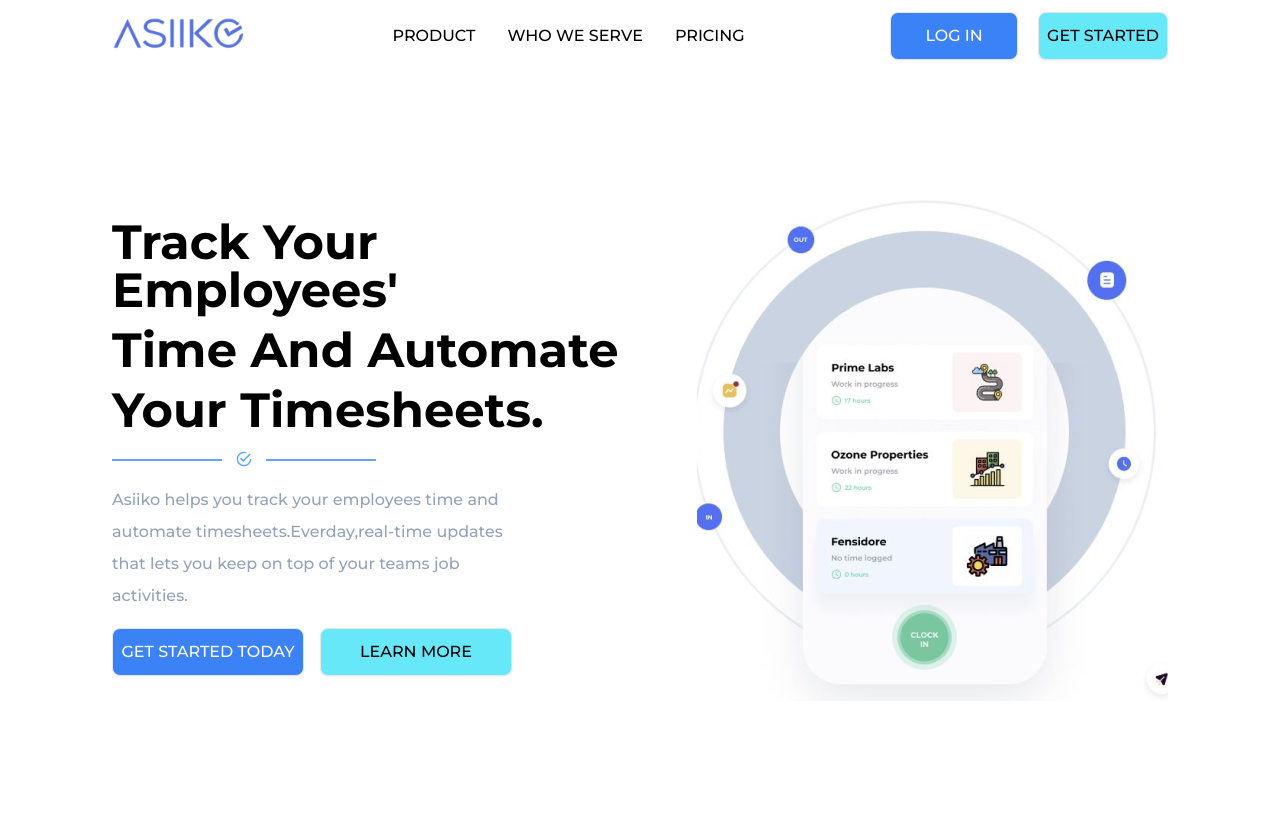
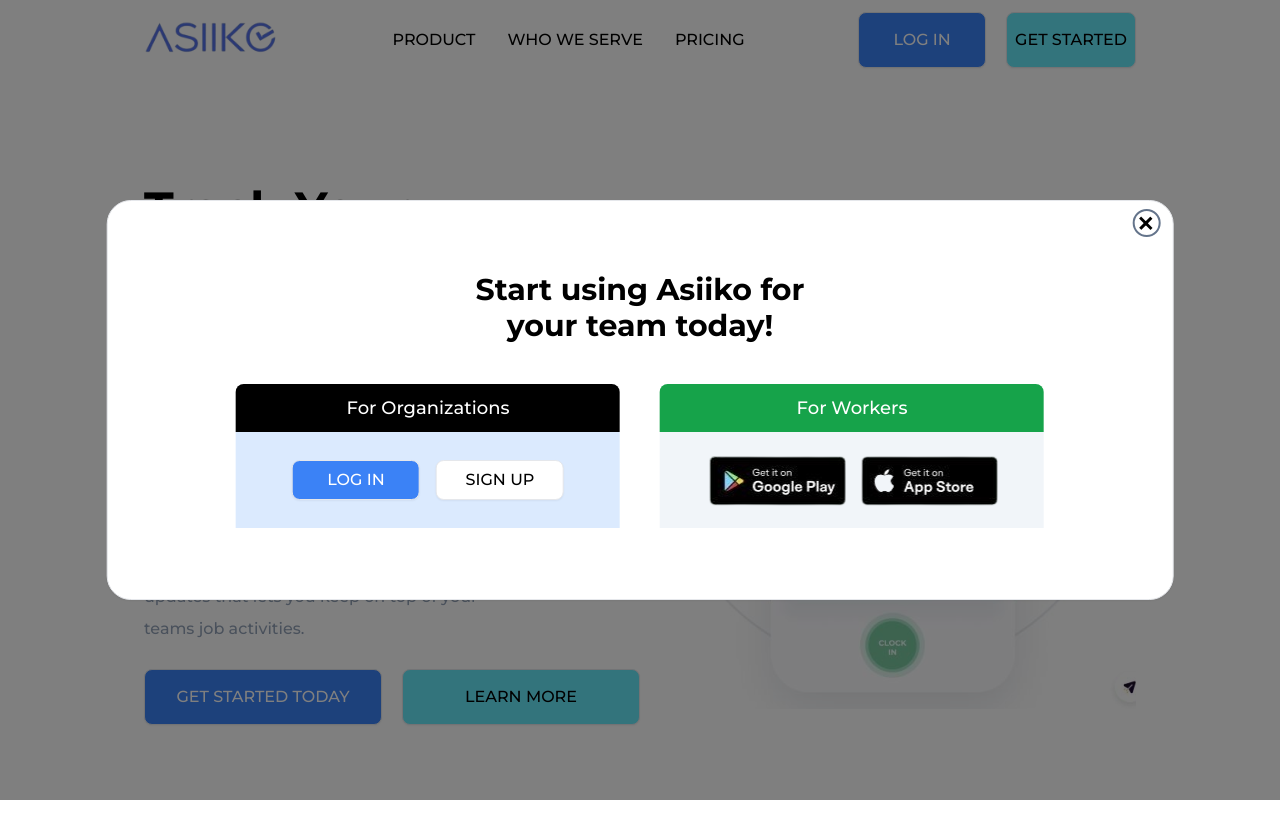
Before and after one commit to sazzy-josh/ASIIKO, a React (Vite) app: page / in a window 1280 px wide. Shown: the top 838 px of the page. Built offline with nearby package versions, Linux system fonts and the light colour scheme.

Commit message:
feat : modal responsiveness on all screens

```diff
--- a/src/Pages/Home.jsx
+++ b/src/Pages/Home.jsx
@@ -10,7 +10,7 @@
       {/* HOME SECTION */}
       <div className='flex flex-col lg:items-center lg:justify-between lg:flex lg:flex-row max-h-[calc(100vh_-_51px)] w-full'>
         {/* HOMEPAGE TEXT CONTENT */}
-        <div className='w-full lg:w-1/2 gap-y-4 lg:min-h-screen lg:h-full flex flex-col lg:justify-center my-10 lg:my-0'>
+        <div className='w-full lg:w-1/2 gap-y-6 lg:min-h-screen lg:h-full flex flex-col lg:justify-center my-10 lg:my-0'>
 
           <div className='   flex flex-col font-bold text-3xl lg:text-5xl gap-y-3'>
            <p>Track Your Employees'</p>
@@ -18,16 +18,16 @@
            <p>Your Timesheets.</p>
           </div>
 
-          <div className='relative w-2/4 flex justify-center after:w-5/12 after:bg-blue-400 after:absolute after:h-0.5 after:top-1/2 after:right-0  before:w-5/12 before:bg-blue-400 before:absolute before:h-0.5 before:top-1/2 before:left-0 '>
-            <IoMdCheckmarkCircleOutline className='text-lg text-blue-400'/>
+          <div className='relative w-2/4 flex justify-center after:w-5/12 after:bg-blue-500 after:absolute after:h-0.5 after:top-1/2 after:right-0  before:w-5/12 before:bg-blue-500 before:absolute before:h-0.5 before:top-1/2 before:left-0 '>
+            <IoMdCheckmarkCircleOutline  className='text-xl text-blue-500'/>
           </div>
 
           <p className='leading-loose w-full lg:w-3/4 text-slate-400 font-medium'>Asiiko helps you track your employees time and automate timesheets.Everday,real-time updates that lets you keep on top of your teams job activities.
           </p>
 
-          <div className='flex flex-col lg:flex-row gap-4'>
-            <div className='w-full lg:w-48 h-12'><Button bg_color="bg-blue-500"  txt_color="text-white" content={"GET STARTED TODAY"}/></div>
-            <div className='w-full lg:w-48 h-12'><Button bg_color="bg-cyan-300" content={"LEARN MORE"}/></div>
+          <div className='flex flex-col lg:flex-row gap-5'>
+            <div className='w-full lg:w-60 h-14'><Button bg_color="bg-blue-500"  txt_color="text-white" content={"GET STARTED TODAY"}/></div>
+            <div className='w-full lg:w-60 h-14'><Button bg_color="bg-cyan-300" content={"LEARN MORE"}/></div>
 
           </div>
 
--- /dev/null
+++ b/src/components/Card.jsx
@@ -0,0 +1,15 @@
+import React from 'react'
+
+const Card = ({bg_color , content , children}) => {
+  return (
+    //* CARD COMPONENT TAKES THE WIDTH OF ITS PARENT CONTAINER
+    <div className='flex flex-col h-28 lg:h-36 w-72 lg:w-96'>
+       <div className={`h-1/3 flex items-center justify-center text-base lg:text-lg font-medium ${bg_color} text-white rounded-tr-lg rounded-tl-lg`}>{content}</div>
+       <div className='h-2/3'>
+         {children}
+       </div>
+    </div>
+  )
+}
+
+export default Card
--- /dev/null
+++ b/src/components/Modal.jsx
@@ -0,0 +1,53 @@
+import React from 'react'
+import Button from './Button'
+import Card from './Card'
+import appStore_image from "../assets/img3.png"
+
+
+const Modal = () => {
+  return (
+    // MODAL OVERLAY
+    <div className='w-screen h-screen fixed top-0 left-0 z-[999]'>
+      <div className='w-full h-full bg-black opacity-50'></div>
+
+      {/* MODAL CONTENT */}
+      <div className='flex flex-col items-center justify-center gap-y-10 h-auto lg:h-1/2 w-5/6 bg-white fixed top-1/2 left-1/2 -translate-x-1/2 -translate-y-1/2 z-[999] border rounded-3xl shadow-sm p-2 lg:p-4 py-10'>
+       <span className='absolute top-2 right-3  w-7 h-7 rounded-full border-2 border-slate-500 flex justify-center items-center'>
+       <p className=' font-medium  text-black  text-4xl rotate-45 '>+</p>
+       </span>
+       <p className='font-bold text-2xl lg:text-3xl text-center'>Start using Asiiko for <br /> your team today!</p>
+
+       {/* MODAL CARDS GOES HERE */}
+       <div className='flex flex-col lg:gap-x-10 gap-y-4 lg:flex-row'>
+        {/* CARD LAYOUT */}
+        <div className=''>
+        <Card content={"For Organizations"} bg_color="bg-black">
+          <div className='h-full bg-blue-100 flex gap-x-4 justify-center items-center'>
+            <div className='w-2/6 h-10'>
+              <Button bg_color="bg-blue-500" content="LOG IN" txt_color="text-white" />
+            </div>
+            <div className='w-2/6 h-10'>
+              <Button bg_color="bg-white" content="SIGN UP" txt_color="text-black" />
+            </div>
+          </div>
+        </Card>
+        </div>
+
+        <Card content={"For Workers"} bg_color="bg-green-600">
+        <div className='h-full bg-slate-100 flex justify-center items-center'>
+         <img src={appStore_image} alt="download_buttons" />
+        </div>
+        </Card>
+
+       </div>
+
+
+     </div>
+
+    </div>
+
+
+  )
+}
+
+export default Modal
--- a/src/components/Navbar.jsx
+++ b/src/components/Navbar.jsx
@@ -1,4 +1,5 @@
 import { useState } from "react"
+import { Link } from "react-router-dom"
 import { NavItems } from "../mock-data"
 import { BaseLayout } from "../layouts"
 import Logo from "../assets/img2.png"
@@ -14,15 +15,17 @@
        <div className="flex py-3 box-border justify-between items-center w-full">
 
          {/* LOGO GOES HERE */}
-         <div className="z-[999]">
+         <div className="z-[99]">
+          <Link to='/'>
             <img src={Logo} alt="asiiko_logo" className="w-25 h-8 lg:w-30 lg:h-10 object-contain "/>
+          </Link>
          </div>
 
          {/* NAV ITEMS FOR LARGE SCREENS*/}
          <div className="hidden lg:flex gap-x-8">
             {NavItems.map((item) => {
           return (
-            <div key={item.id} className="font-medium">
+            <div key={item.id} className="font-medium cursor-pointer">
               {item.title}
             </div>
         )
@@ -31,10 +34,10 @@
 
          {/* CALL TO ACTION BUTTONS FOR LARGE SCREENS */}
          <div className="hidden lg:flex gap-x-5">
-           <div className="h-12 w-32 ">
+           <div className="h-14 w-32 ">
             <Button content="LOG IN" bg_color="bg-blue-500" txt_color="text-white" />
            </div>
-           <div className="h-12 w-auto">
+           <div className="h-14 w-auto">
            <Button content="GET STARTED" bg_color="bg-cyan-300" txt_color="text-black" />
            </div>
          </div>
@@ -56,13 +59,13 @@
          <div className="px-1 z-30 bg-white rounded fixed top-1 right-2 shadow-sm w-10 h-10 flex items-center justify-center cursor-pointer"
           onClick={() => handleToggleMenu(prev => !prev) }
          >
-              <p className="rotate-[45deg] text-6xl text-black ">+</p>
+           <p className="rotate-[45deg] text-6xl text-black ">+</p>
          </div>
          {/* MENU ITEMS GOES HERE */}
          <div className="flex flex-col gap-y-4 w-full">
          {NavItems.map((item) => {
           return (
-             <div key={item.id} className="font-medium w-full p-2 rounded-md cursor-pointer hover:bg-slate-200 ">
+             <div key={item.id} className="font-medium w-full p-2 rounded-md cursor-pointer hover:bg-slate-200">
               {item.title}
 
             </div>
@@ -71,10 +74,10 @@
          </div>
          {/* CALL TO ACTION BUTTONS GOES HERE */}
          <div className="flex flex-col justify-center items-center gap-y-4 my-4 p-2">
-            <div className="h-10 w-28">
+            <div className="h-14 w-28">
              <Button content="LOG IN" bg_color="bg-blue-500" txt_color="text-white" />
             </div>
-            <div className="h-10 w-auto">
+            <div className="h-14 w-auto">
              <Button content="GET STARTED" bg_color="bg-cyan-100" txt_color="text-slate-600" />
             </div>
          </div>
--- a/src/components/index.js
+++ b/src/components/index.js
@@ -1,2 +1,4 @@
 export { default as Navbar } from "./Navbar"
 export { default as Button } from "./Button"
+export { default as Modal } from "./Modal"
+export { default as  Card } from "./Card"
--- a/src/layouts/BaseLayout.jsx
+++ b/src/layouts/BaseLayout.jsx
@@ -2,7 +2,7 @@
 
 const BaseLayout = ({children}) => {
   return (
-    <div className='px-4 sm:px-10 lg:px-28'>
+    <div className='px-4 sm:px-10 lg:px-36'>
      {children}
     </div>
   )
--- a/src/routes/AsiikoRoutes.jsx
+++ b/src/routes/AsiikoRoutes.jsx
@@ -1,11 +1,12 @@
 import React from 'react'
 import { Routes , Route } from 'react-router-dom'
-import { Navbar } from '../components'
+import { Modal, Navbar } from '../components'
 import { Home } from '../Pages'
 
 const AsiikoRoutes = () => {
   return (
     <>
+    <Modal />
     {/* NAVBAR GOES HERE */}
     <Navbar/>
 
```
Also changed, not shown: src/components/Cards.jsx (deleted).
